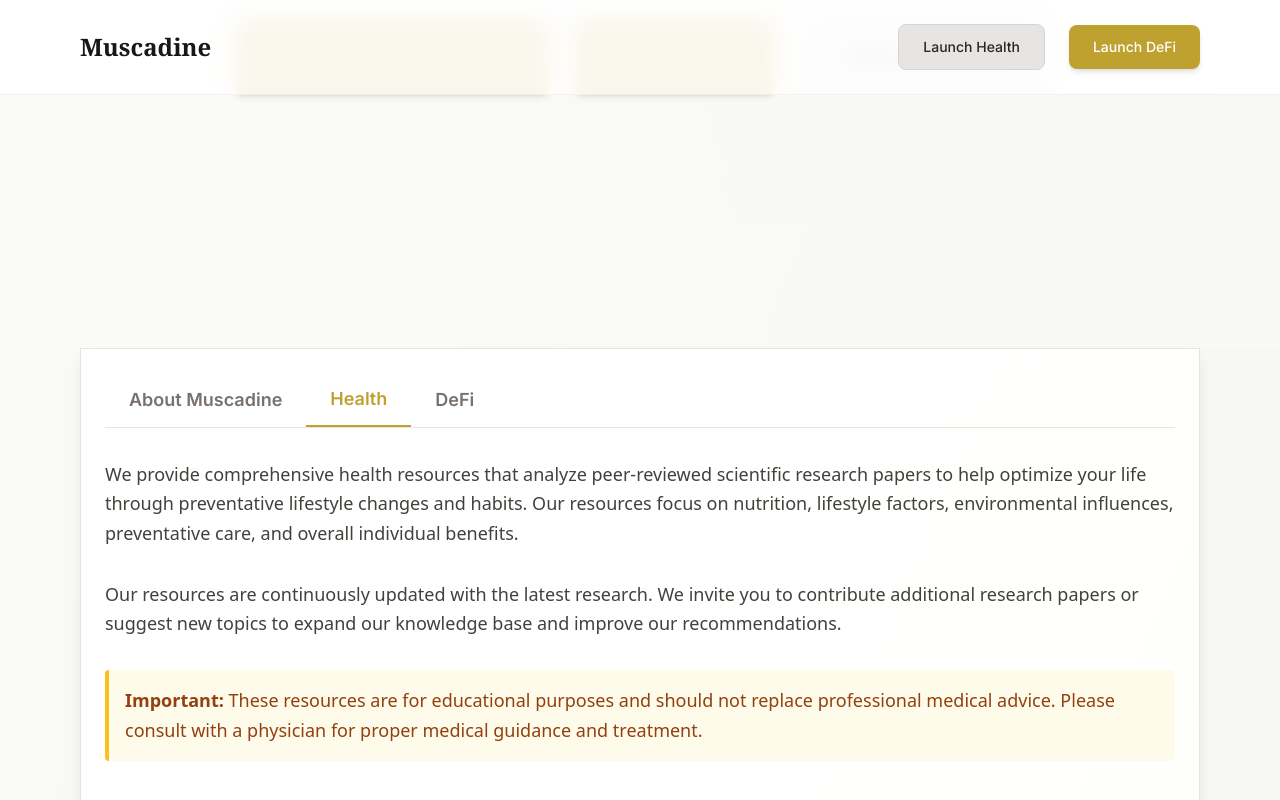
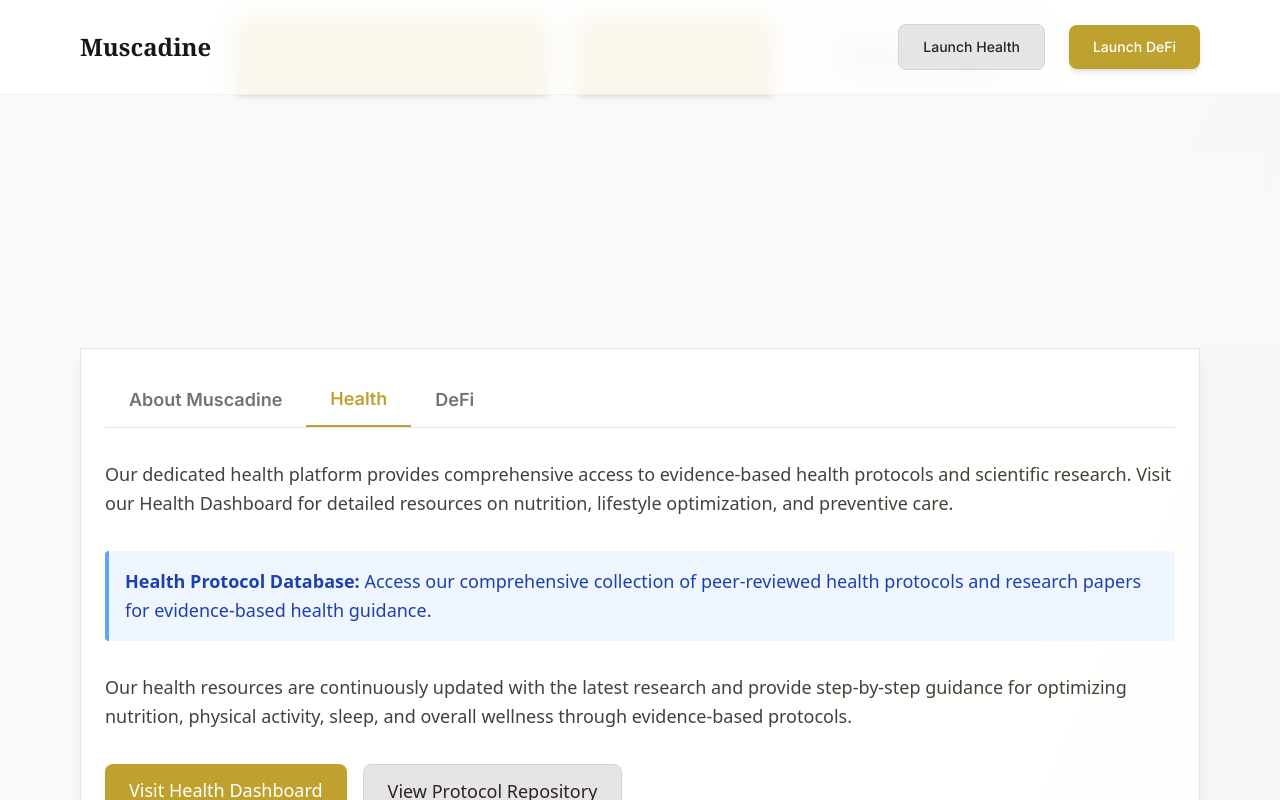
Before and after one commit to nickconnelly10/muscadine.box, a React (Vite) app: page / in a window 1280 px wide. Both pictures are taken after a click on the tab "Health". Shown: the part 547-1347 px from the top of the page. Built offline with nearby package versions, Linux system fonts and the light colour scheme.

Commit message:
🔧 Cleaned up redundant health content: Removed duplicate health resources section, kept Health Protocol Database reference

```diff
--- a/src/components/HomeSite.tsx
+++ b/src/components/HomeSite.tsx
@@ -109,19 +109,39 @@ const HomeSite: React.FC = () => {
             {activeTab === 'health' && (
               <div role="tabpanel" className="space-y-8 text-body">
                 <p>
-                  We provide comprehensive health resources that analyze peer-reviewed scientific research papers to help optimize your life through preventative lifestyle changes and habits. Our resources focus on nutrition, lifestyle factors, environmental influences, preventative care, and overall individual benefits.
+                  Our dedicated health platform provides comprehensive access to evidence-based health protocols and scientific research. Visit our Health Dashboard for detailed resources on nutrition, lifestyle optimization, and preventive care.
                 </p>
+                <div className="bg-blue-50 border-l-4 border-blue-400 p-4 rounded">
+                  <p className="text-blue-800 font-medium">
+                    <strong>Health Protocol Database:</strong> Access our comprehensive collection of peer-reviewed health protocols and research papers for evidence-based health guidance.
+                  </p>
+                </div>
                 <p>
-                  Our resources are continuously updated with the latest research. We invite you to contribute additional research papers or suggest new topics to expand our knowledge base and improve our recommendations.
+                  Our health resources are continuously updated with the latest research and provide step-by-step guidance for optimizing nutrition, physical activity, sleep, and overall wellness through evidence-based protocols.
                 </p>
+                <div className="flex flex-col sm:flex-row gap-4">
+                  <a
+                    href="https://health.muscadine.box"
+                    className="btn-primary inline-block text-center"
+                    target="_blank"
+                    rel="noopener noreferrer"
+                  >
+                    Visit Health Dashboard
+                  </a>
+                  <a
+                    href="https://github.com/nickconnelly10/Health-protocols"
+                    className="btn-secondary inline-block text-center"
+                    target="_blank"
+                    rel="noopener noreferrer"
+                  >
+                    View Protocol Repository
+                  </a>
+                </div>
                 <div className="bg-amber-50 border-l-4 border-amber-400 p-4 rounded">
                   <p className="text-amber-800 font-medium">
                     <strong>Important:</strong> These resources are for educational purposes and should not replace professional medical advice. Please consult with a physician for proper medical guidance and treatment.
                   </p>
                 </div>
-                <p>
-                  Contact us for information about our health resources, to contribute research papers, or to suggest additional topics to explore. We're building these resources to make evidence-based health optimization accessible to everyone.
-                </p>
               </div>
             )}
 
@@ -215,23 +235,7 @@ const HomeSite: React.FC = () => {
               </div>
             </div>
 
-            {/* Health Resources Section */}
-            <div className="mt-8">
-              <div className="bg-gradient-to-r from-stone-50 to-gold-50 p-8 border border-stone-200">
-                <h3 className="text-display font-semibold text-stone-800 mb-6">
-                  Health Services
-                </h3>
-                <p className="text-body mb-6">
-                  Leverage our peer-reviewed research resources to optimize your nutrition, lifestyle, and environment for long-term wellness.
-                </p>
-                <div className="flex flex-wrap gap-3">
-                  <span className="bg-stone-200 text-stone-700 px-4 py-2 rounded-lg text-sm font-medium">Personalized Nutrition</span>
-                  <span className="bg-stone-200 text-stone-700 px-4 py-2 rounded-lg text-sm font-medium">Preventive Lifestyle Optimization</span>
-                  <span className="bg-stone-200 text-stone-700 px-4 py-2 rounded-lg text-sm font-medium">Environmental Risk Analysis</span>
-                  <span className="bg-stone-200 text-stone-700 px-4 py-2 rounded-lg text-sm font-medium">Habit & Behavior Tracking</span>
-                </div>
-              </div>
-            </div>
+
           </div>
         </section>
       </main>
```
